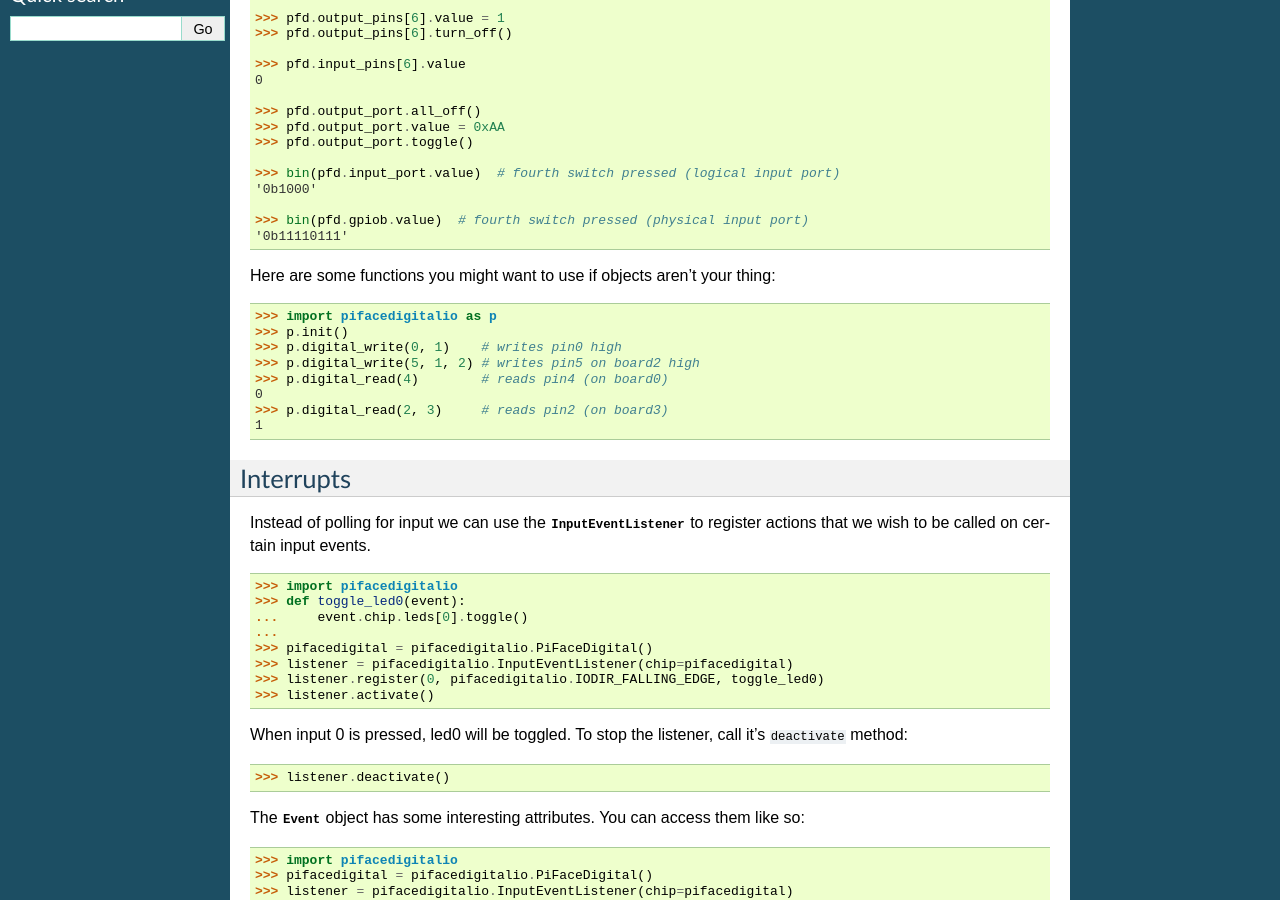
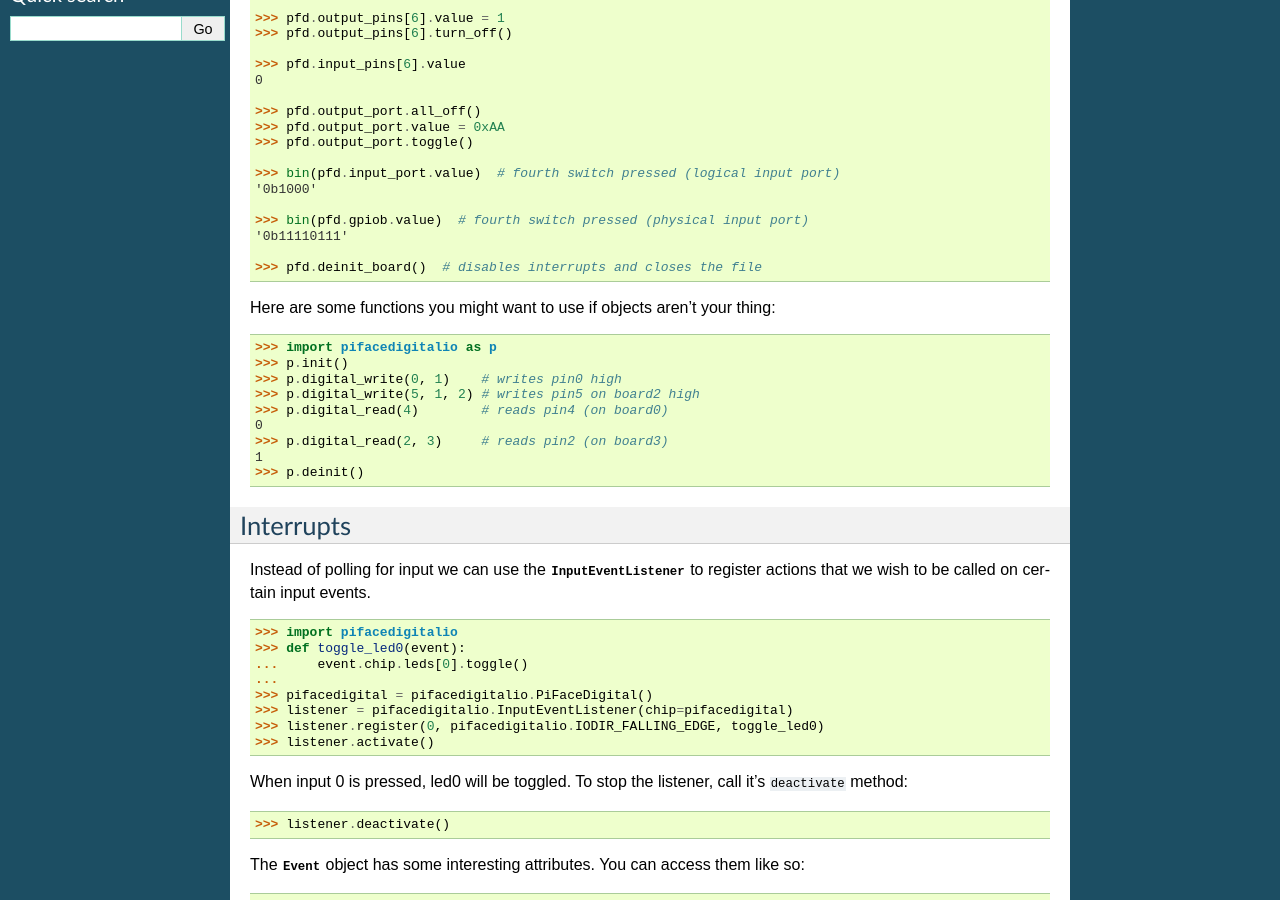
Before and after one commit to piface/pifacedigitalio, a Sphinx documentation site: the page built from docs/example.rst, in a window 1280 px wide and 900 px high, scrolled down 316 px. Built offline with Sphinx 7.4.7, drawn with Linux system fonts in a browser that asks for light colours; formulas are drawn with MathJax 3.

Commit message:
updated docs to include deinit

```diff
--- a/docs/example.rst
+++ b/docs/example.rst
@@ -34,6 +34,8 @@ Basic usage
     >>> bin(pfd.gpiob.value)  # fourth switch pressed (physical input port)
     '0b11110111'
 
+    >>> pfd.deinit_board()  # disables interrupts and closes the file
+
 .. note: Inputs are active low on GPIO Port B. This is hidden in software
    unless you inspect the GPIOB register.
 
@@ -47,6 +49,7 @@ Here are some functions you might want to use if objects aren't your thing::
     0
     >>> p.digital_read(2, 3)     # reads pin2 (on board3)
     1
+    >>> p.deinit()
 
 .. note: These are just wrappers around the PiFaceDigital object.
 
```
